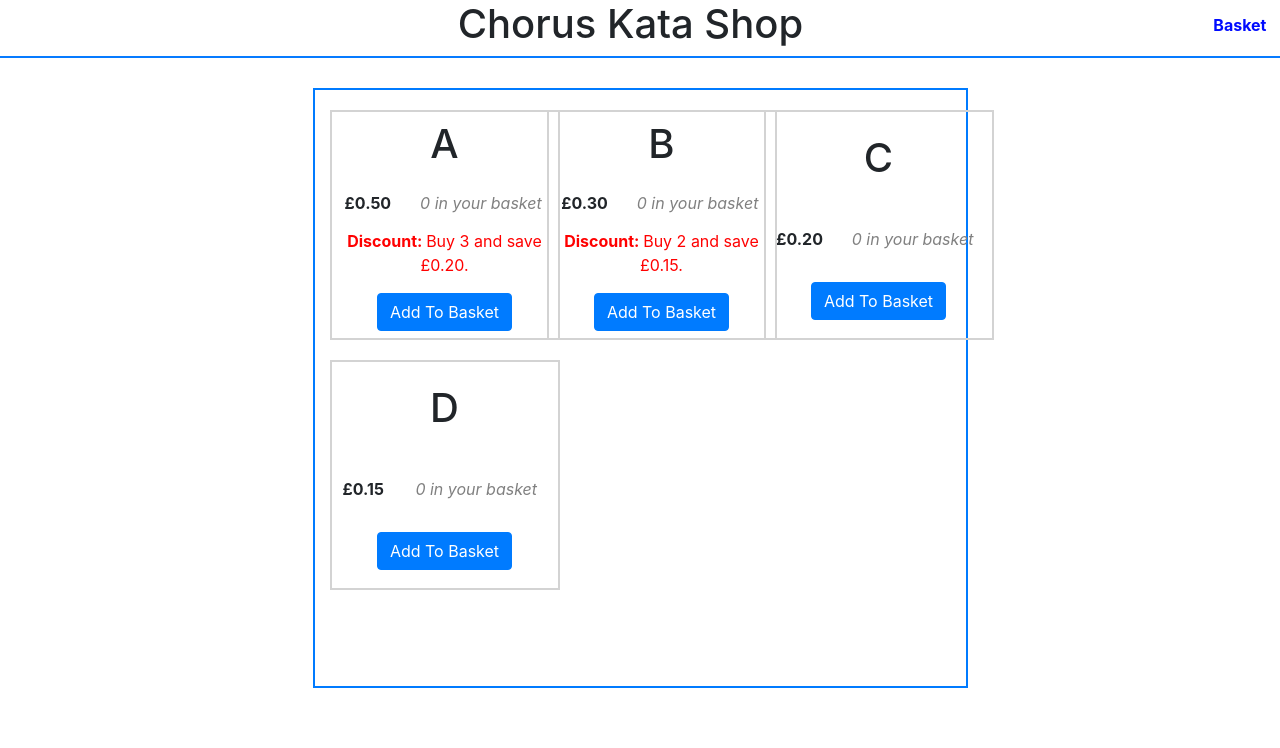
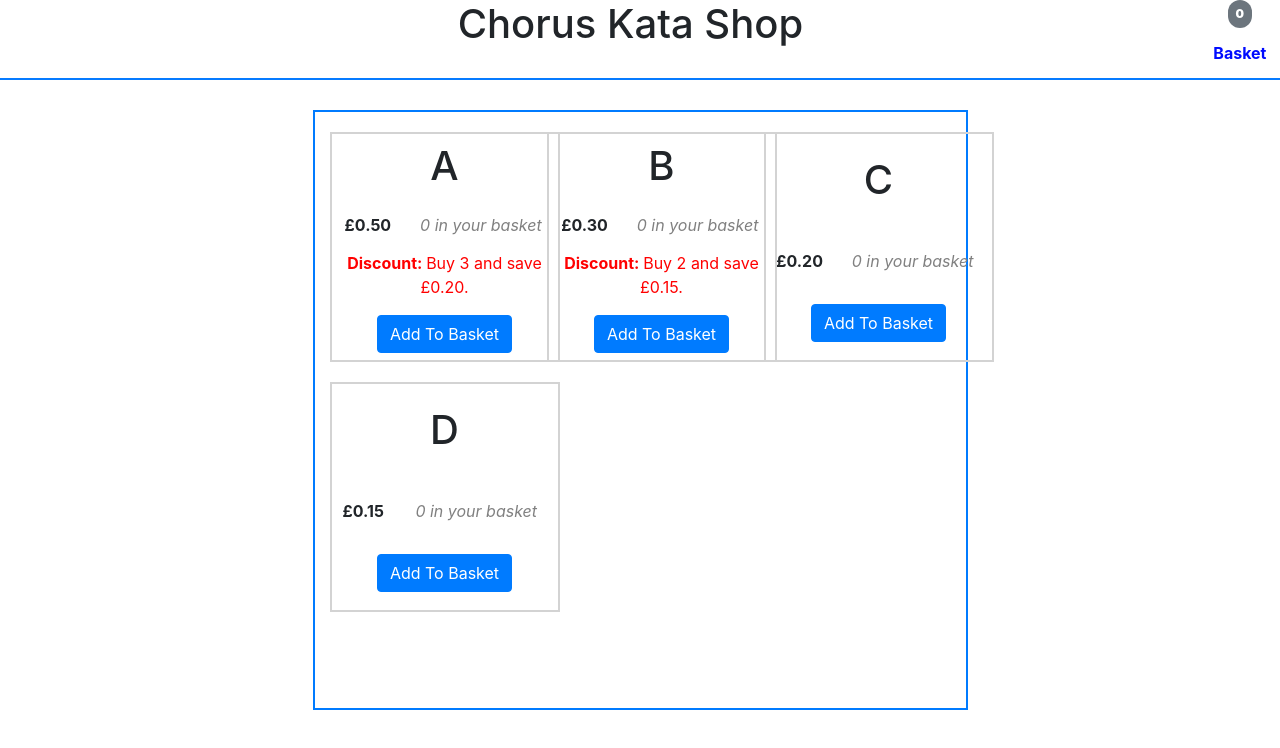
Before and after one commit to Pumblechuck/chorus-kata, a React (Create React App) app in the folder chorus-kata/: page / in a window 1280 px wide. Shown: the top 748 px of the page. Built offline with nearby package versions, Linux system fonts and the light colour scheme.

Commit message:
Header Items in Basket

```diff
--- a/chorus-kata/src/App.js
+++ b/chorus-kata/src/App.js
@@ -2,13 +2,11 @@ import React from "react";
 import "./App.css";
 import "bootstrap/dist/css/bootstrap.css";
 
-import Header from "./Components/Header";
 import Body from "./Components/Body";
 
 function App() {
 	return (
 		<div className="App">
-			<Header />
 			<Body />
 		</div>
 	);
--- a/chorus-kata/src/Components/Body.jsx
+++ b/chorus-kata/src/Components/Body.jsx
@@ -1,5 +1,6 @@
 import React, { Component } from "react";
 
+import Header from "./Header";
 import Basket from "./Basket";
 import Item from "./Item";
 import EmptyBasket from "./EmptyBasket";
@@ -144,8 +145,10 @@ class Body extends Component {
 	};
 
 	render() {
+		var itemsInBasket = this.state.items.filter((c) => c.value > 0).length;
 		return (
 			<React.Fragment>
+				<Header itemsInBasket={itemsInBasket} />
 				<div className="row row-fluid">
 					<div className="col-6 shop">
 						<div className="row row-fluid">
@@ -169,7 +172,7 @@ class Body extends Component {
 							<div className="text-center m-3">
 								<span className="badge badge-secondary badge-pill p-2">
 									Items in basket:
-									<b> {this.state.items.filter((c) => c.value > 0).length}</b>
+									<b> {itemsInBasket}</b>
 								</span>
 							</div>
 						</div>
--- a/chorus-kata/src/Components/Header.jsx
+++ b/chorus-kata/src/Components/Header.jsx
@@ -14,6 +14,9 @@ class Header extends Component {
 						<h1>Chorus Kata Shop</h1>
 					</div>
 					<div className="col-1">
+						<span className="badge badge-secondary badge-pill p-2">
+							<b> {this.props.itemsInBasket}</b>
+						</span>
 						<button
 							onClick={toggleBasket}
 							id="toggleBasket"
```
